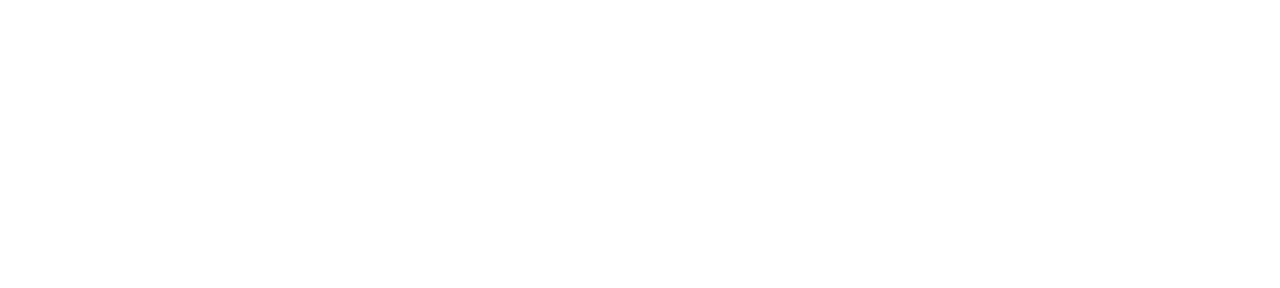
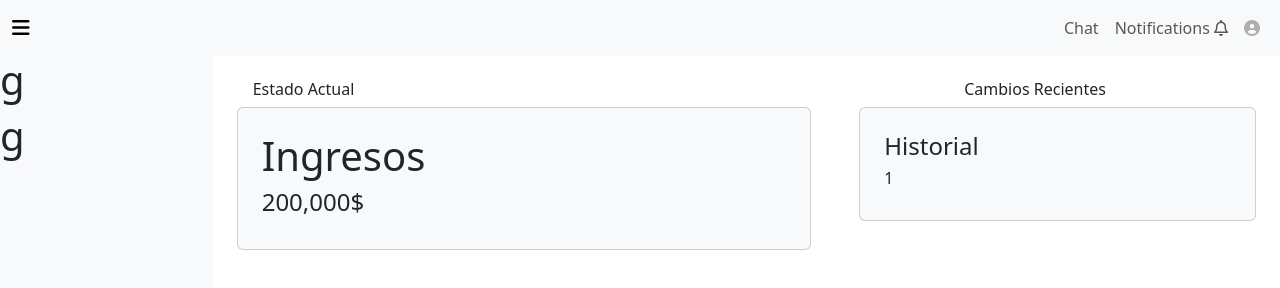
Before and after one commit to KIHM-02/JavaScript_Practices, a website: page Presupuesto/index.html in a window 1280 px wide. Drawn offline with nearby package versions, Linux system fonts and the light colour scheme.

Commit message:
Added first Interface to the proyect

```diff
--- a/Presupuesto/index.html
+++ b/Presupuesto/index.html
@@ -3,12 +3,85 @@
 <head>
     <meta charset="UTF-8">
     <meta name="viewport" content="width=device-width, initial-scale=1.0">
+    <link href="https://cdn.jsdelivr.net/npm/bootstrap@5.3.3/dist/css/bootstrap.min.css" rel="stylesheet"
+        integrity="sha384-QWTKZyjpPEjISv5WaRU9OFeRpok6YctnYmDr5pNlyT2bRjXh0JMhjY6hW+ALEwIH" crossorigin="anonymous">
     <title>Document</title>
 </head>
+
+<header>
+    <nav class="navbar navbar-expand-lg bg-body-tertiary">
+        <div class="container-fluid  ">
+
+            <a class="navbar-brand " href="#"><i class="fa-solid fa-bars"></i></a>
+            <ul class="navbar-nav">
+
+
+                <li class="nav-item">
+                  <a class="nav-link" href="">Chat</a>
+                </li>
+                <li class="nav-item">
+                  <a class="nav-link" href="#">Notifications <i class="fa-regular fa-bell"></i></a>
+                </li>
+                <li class="nav-item">
+                  <a class="nav-link disabled" ><i class="fa-solid fa-circle-user"></i></a>
+                </li>
+              </ul>
+
+
+        </div>
+    </nav>
+
+</header>
+
+
 <body>
-    <header>
+    <div class="cont-body d-flex">
 
-    </header>
+        <div class="dash-board bg-body-tertiary" style="width: 20%; height: 100vh;">
+            <h1>g</h1>
+            <h1>g</h1>
+        </div>
+
+        <div class="container-fluid">
+            <div class="row mt-4 px-4">
+                <div class="col-md-8 px-3">
+                    <h6>Estado Actual</h6>
+                </div>
+                <div class="col-md-4 px-4">
+                    <h6 class="px-4">Cambios Recientes</h6>
+                </div>
+            </div>
+            <div class="row">
+                <div class="col-md-7 px-4">
+                    <div class="card bg-body-tertiary">
+                        <div class="card-body m-2">
+                            <h1>Ingresos</h1>
+                            <h4>200,000$</h4>
+                        </div>
+                      </div>
+
+                </div>
+                <div class="col-md-5 px-4">
+                    <div class="card bg-body-tertiary">
+                        <div class="card-body m-2">
+                            <h4>Historial </h4>
+                            <h6>1</h6>
+                        </div>
+                    </div>
+
+                </div>
+            </div>
+        </div>
+    </div>
+
+
+    <script src="https://cdn.jsdelivr.net/npm/@popperjs/core@2.11.8/dist/umd/popper.min.js"
+    integrity="sha384-I7E8VVD/ismYTF4hNIPjVp/Zjvgyol6VFvRkX/vR+Vc4jQkC+hVqc2pM8ODewa9r"
+    crossorigin="anonymous"></script>
+<script src="https://cdn.jsdelivr.net/npm/bootstrap@5.3.3/dist/js/bootstrap.min.js"
+    integrity="sha384-0pUGZvbkm6XF6gxjEnlmuGrJXVbNuzT9qBBavbLwCsOGabYfZo0T0to5eqruptLy"
+    crossorigin="anonymous"></script>
+    <script src="https://kit.fontawesome.com/3c7a0410db.js" crossorigin="anonymous"></script>
 
 </body>
 </html>
```
Also changed, not shown: Presupuesto/server/conection.js (added).
